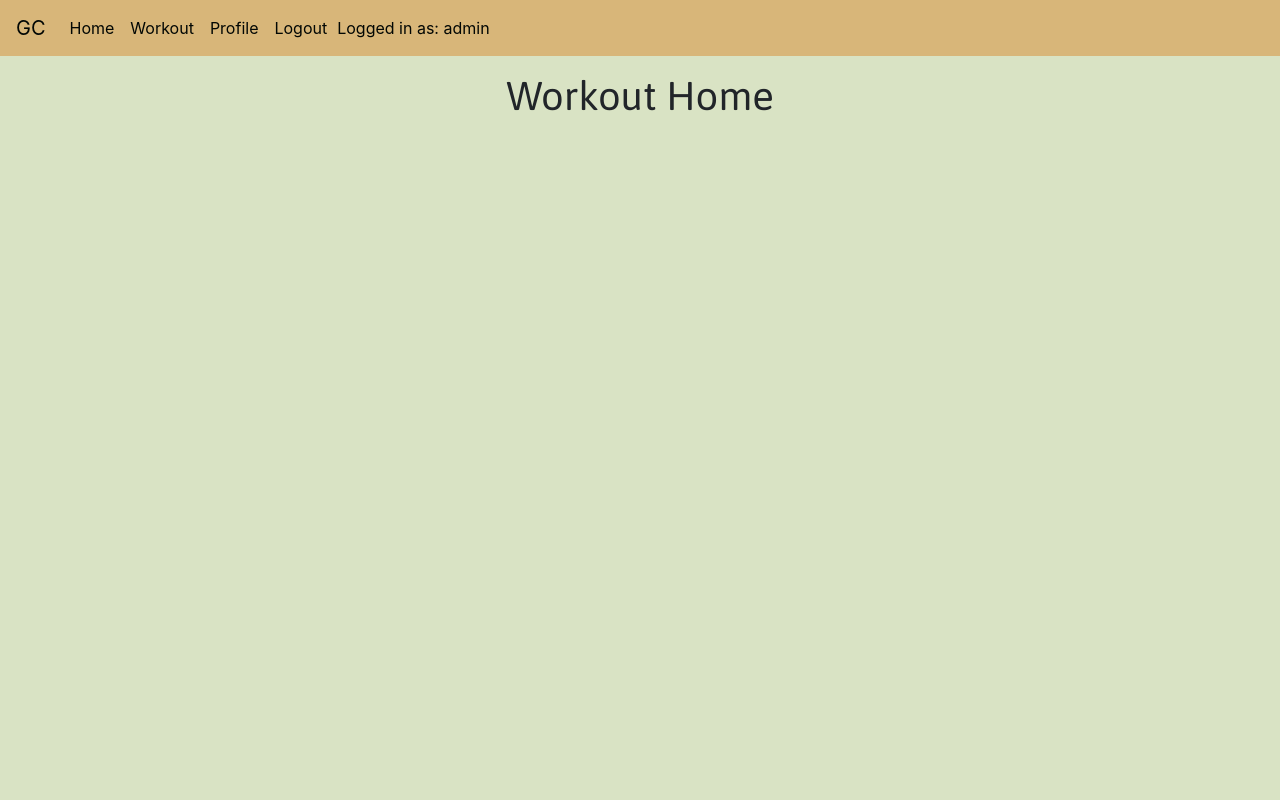
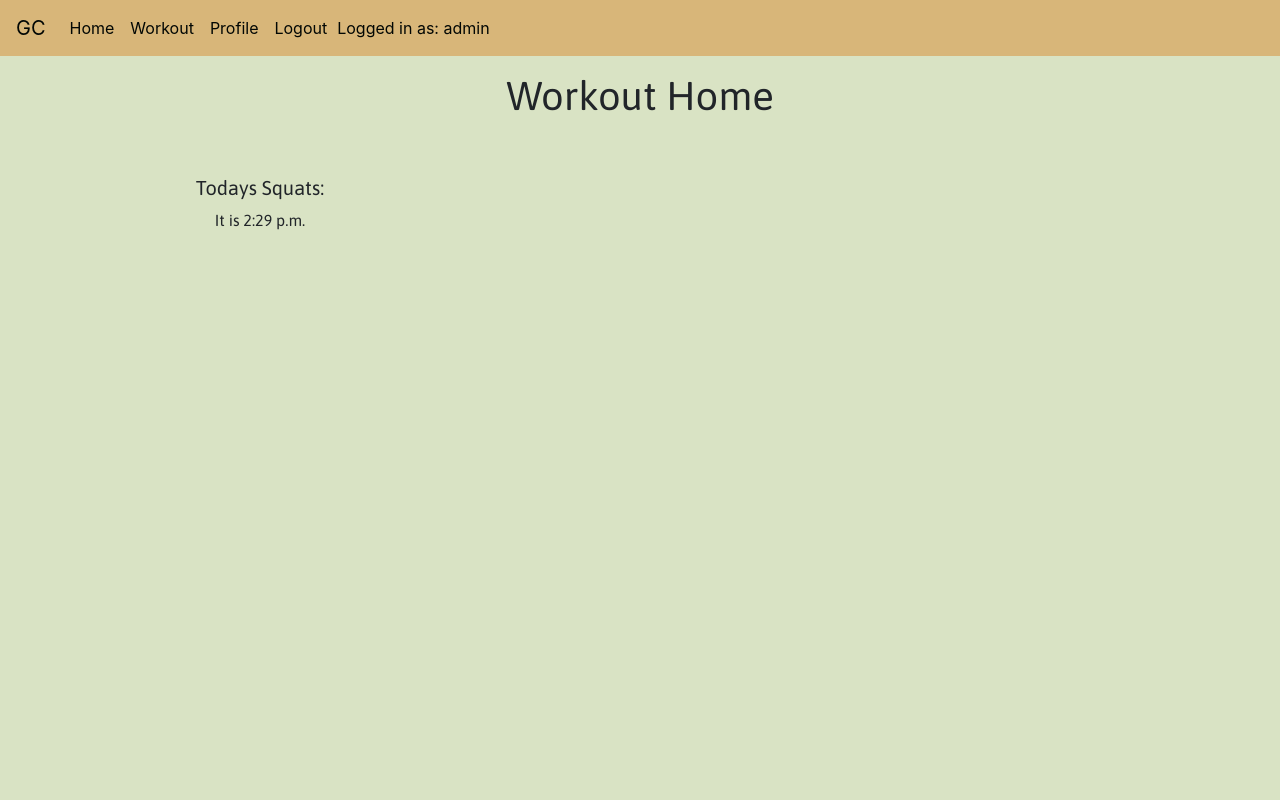
Before and after one commit to JackSnowdon/gainscraft, a Django app: page /workouts/workout_home/ in a window 1280 px wide. Run offline with Django 3.2, Linux system fonts and the light colour scheme; a user stored in the database is signed in; data comes from the database, SQL or seed files in the repository; parts of the project's set-up code (start-up, migrations or seed data) failed here and were passed over; some libraries are stand-ins or nearby versions.

Commit message:
first draft of working with squat data

```diff
--- a/workouts/templates/workout_home.html
+++ b/workouts/templates/workout_home.html
@@ -11,9 +11,10 @@
 <section class="workouts">
     <div class="row text-center">
         <div class="col-md-4 col-12">
-            {% for squat in squats %}
-            <p>{{ squat }}</p>
-            {% endfor %}
+            <h5>Todays Squats:</h5>
+            {% for squat in squats_today %}
+            <p>{{ squat.amount }} @ {{ squat.done_on|date:"g:i a" }}</p>
+            <p>{{ squat.done_on|date }}</p> {% endfor %} It is {% now "g:i a" %}
         </div>
         <div class="col-md-4 col-12"></div>
         <div class="col-md-4 col-12"></div>
--- a/workouts/views.py
+++ b/workouts/views.py
@@ -1,9 +1,15 @@
 from django.shortcuts import render
 from .models import *
+from datetime import date, datetime, timedelta
 
 # Create your views here.
 
 def workout_home(request):
     profile = request.user.profile
     squats = Squat.objects.filter(done_by=profile)
-    return render(request, "workout_home.html", {"squats": squats})
+    t = date.today()
+    squats_today = []
+    for s in squats:
+        if s.done_on.date() == t:
+            squats_today.append(s)
+    return render(request, "workout_home.html", {"squats": squats, "squats_today": squats_today})
```
